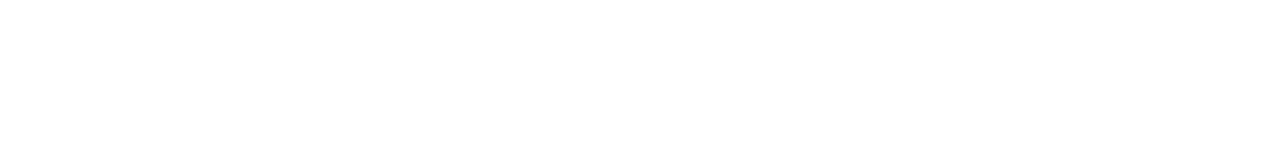
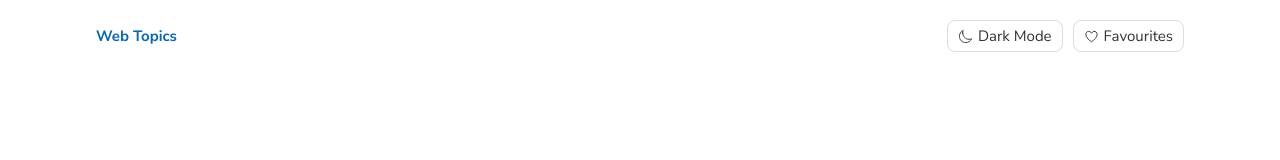
Before and after one commit to JSD-0423/Mohanad-Fteha-Project1, a plain HTML site: page index.html in a window 1280 px wide. Drawn offline with nearby package versions, Linux system fonts and the light colour scheme.

Commit message:
Finish header section

```diff
--- a/css/main.css
+++ b/css/main.css
@@ -3,4 +3,50 @@
 	padding: 0;
 	box-sizing: border-box;
 	font-family: 'Nunito Sans', sans-serif;
+	font-size: 15px;
 }
+
+.container {
+	width: 85%;
+	margin: 0 auto;
+}
+
+button {
+	border: none;
+	background-color: transparent;
+	cursor: pointer;
+}
+
+/* Header Section */
+
+header {
+	padding: 20px 0;
+	background-color: var(--bg_default);
+}
+
+header .container {
+	display: flex;
+	justify-content: space-between;
+	align-items: center;
+}
+
+header .container h4 {
+	color: var(--brand-primary);
+}
+
+header .container .btn-container {
+	display: flex;
+	gap: 10px;
+}
+
+header .container .btn-container button {
+	display: flex;
+	align-items: center;
+	gap: 5px;
+	border: 1px solid var(--lines-color);
+	padding: 5px 10px;
+	border-radius: 8px;
+	color: var(--body-text);
+}
+
+/* Header Section */
--- a/index.html
+++ b/index.html
@@ -21,5 +21,30 @@
 		<script defer src="./js/main.js"></script>
 		<title>Project1</title>
 	</head>
-	<body></body>
+	<body>
+		<header>
+			<div class="container">
+				<h4>Web Topics</h4>
+				<div class="btn-container">
+					<button>
+						<ion-icon name="moon-outline"></ion-icon>
+						<span> Dark Mode </span>
+					</button>
+					<button>
+						<ion-icon name="heart-outline"></ion-icon>
+						<span> Favourites </span>
+					</button>
+				</div>
+			</div>
+		</header>
+
+		<script
+			type="module"
+			src="https://unpkg.com/ionicons@7.1.0/dist/ionicons/ionicons.esm.js"
+		></script>
+		<script
+			nomodule
+			src="https://unpkg.com/ionicons@7.1.0/dist/ionicons/ionicons.js"
+		></script>
+	</body>
 </html>
```
